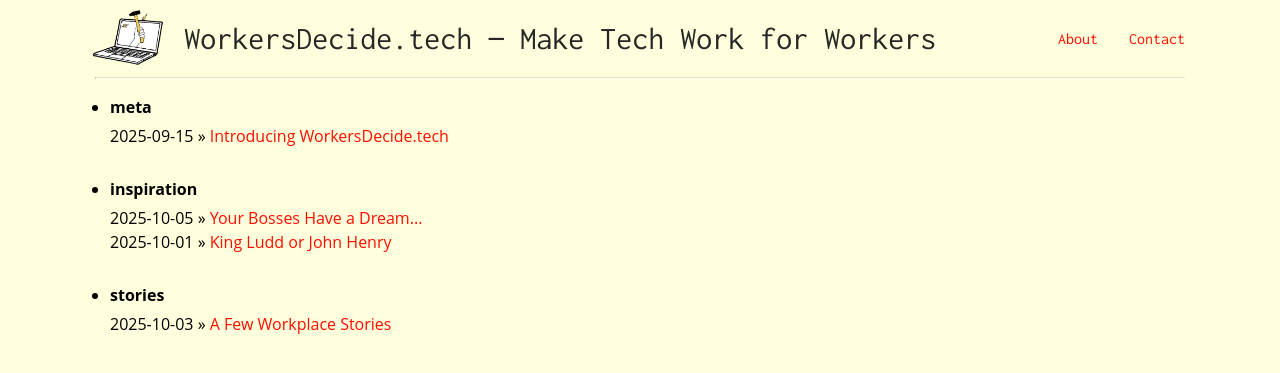
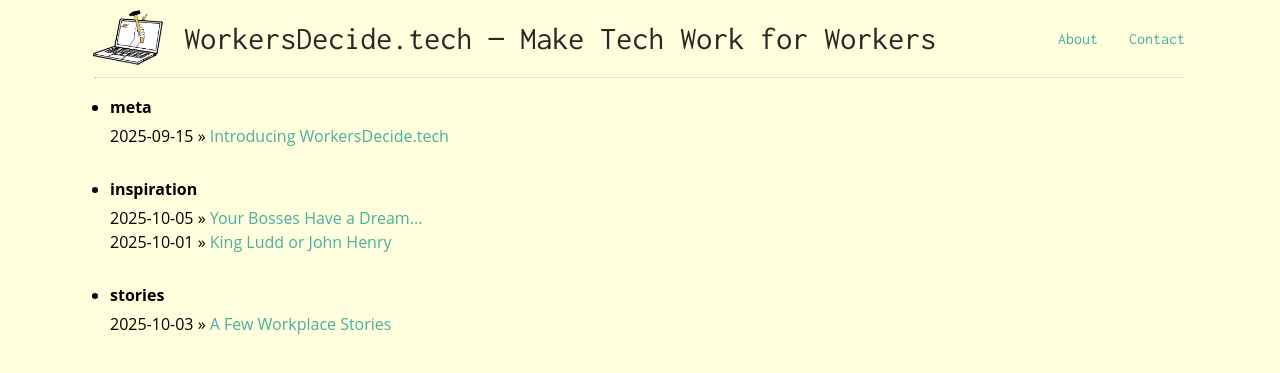
Before and after one commit to techworkersco/johnhenry, a Jekyll site: the page built from tags.html, in a window 1280 px wide. Shown: the top 373 px of the page. Built offline with Jekyll 4.4.1, drawn with Linux system fonts in a browser that asks for light colours.

Commit message:
reorder homepage columns, link color
restored date-of-post on secondary column (articles)

```diff
--- a/_layouts/homepage.html
+++ b/_layouts/homepage.html
@@ -11,8 +11,8 @@
 	</div>
         <div class="content">
             <div class="row">
+                <div class="column column-header">Resources<hr /></div>
                 <div class="column column-header">Articles<hr /></div>
-                <div class="column column-header">Resources<hr /></div>
             </div>
             {{ content }}
         </div>
--- a/css/html-defaults.scss
+++ b/css/html-defaults.scss
@@ -1,6 +1,6 @@
 ---
 ---
-$accent: #FF0F00;
+$accent: #4BAEA0;
 
 /* HTML and Agent Defaults */
 body {
--- a/css/main.scss
+++ b/css/main.scss
@@ -2,7 +2,7 @@
 ---
 /* Customization Variables */
 
-$accent: #FF0F00;
+$accent: #4BAEA0;
 
 $max-width: 1100px;
 $med-width: 600px;
@@ -334,7 +334,7 @@ $small-width: 480px;
     }
 
     .color-red {
-        color: #FF0F00;
+        color: #4BAEA0;
     }
 
     .color-orange {
--- a/css/posts.scss
+++ b/css/posts.scss
@@ -14,6 +14,12 @@
   float: right;
 }
 
+.post-date {
+  font-size: 0.9rem;
+  font-weight: 500;
+  margin-top: -0.2rem;
+}
+
 /* Media queries for tablet and mobile */
 @media (max-width: 1200px) {
   #bingo-card {
```
Also changed, not shown: index.html (+4 -3 lines).
